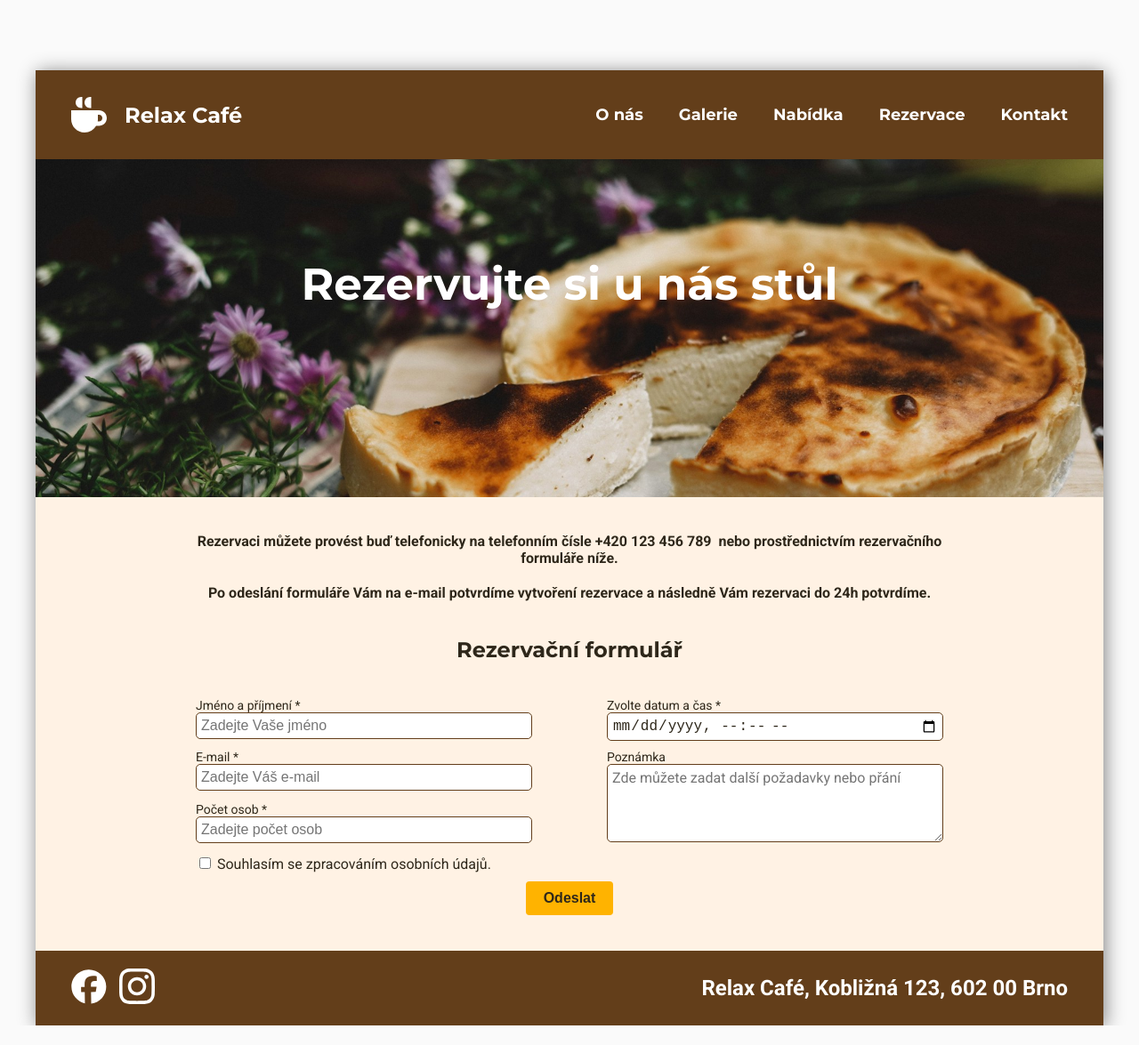
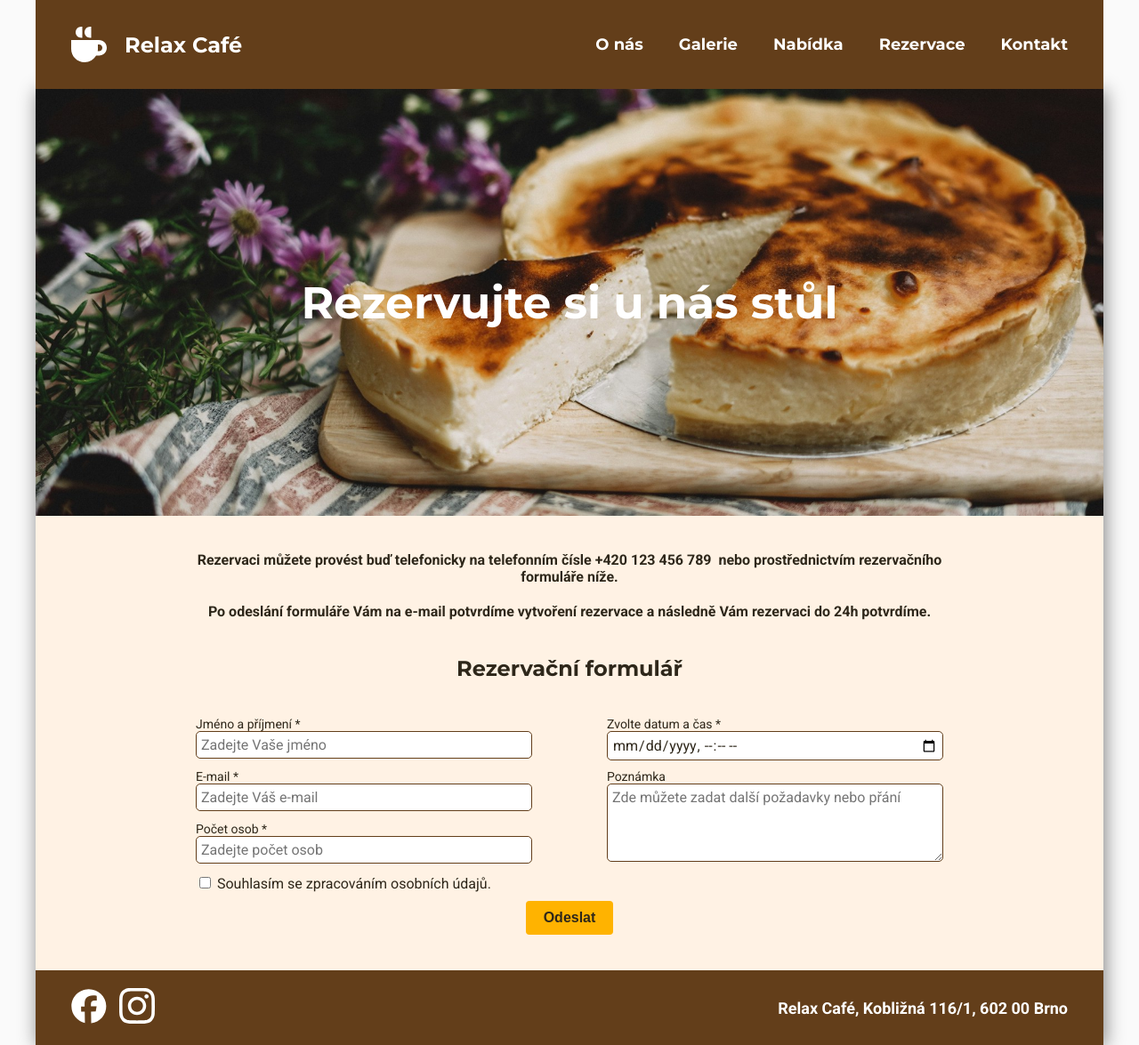
Before and after one commit to JanaSimickova/ZAVERECNY-PROJEKT-Relax-Cafe, an Eleventy site: page rezervace.html in a window 1280 px wide. Shown: the whole page at 89% size. Before the commit the page ends 1153 px from the top, so only its background shows below. Built offline with nearby package versions, Linux system fonts and the light colour scheme; Eleventy itself is replaced by a stand-in of ours; files that its build step writes are made by us from their sources; files whose address does not match are found by name.

Commit message:
Hotový projekt

```diff
--- a/_includes/main-template.njk
+++ b/_includes/main-template.njk
@@ -48,7 +48,7 @@
       <a class="footer__fb" href="https://www.facebook.com/"><img class="footer__image" src="/images/svg/Facebook Icon.svg" alt="Facebook"></a>
       <a class="footer__ig" href="https://www.instagram.com/"><img class="footer__image" src="/images/svg/IG-icon.svg" alt="Instagram"></a>
     </div>
-    <p class="footer__address">Relax Café, Kobližná 123, 602 00 Brno</p>
+    <p class="footer__address">Relax Café, Kobližná 116/1, 602 00 Brno</p>
   </footer>
 
 <script src="/js/script.js"></script>
@@ -60,7 +60,7 @@
 <script>
   new Glide('.glide', {
     type: "carousel",
-    autoplay: 2000
+    autoplay: 3000
   }).mount()
 </script>
 
--- a/rezervace.html
+++ b/rezervace.html
@@ -30,7 +30,7 @@ layout: main-template.njk
 
   <div class="form__field">
     <label for="number">Počet osob *</label>
-    <input type="number" name="number" id="number" placeholder="Zadejte počet osob" required>
+    <input type="number" name="number" id="number" min="1" max="40" placeholder="Zadejte počet osob" required>
   </div>
 
   <div class="form__field form__field--date">
--- a/scss/_base.scss
+++ b/scss/_base.scss
@@ -20,7 +20,7 @@ h3 {
 .wrapper {
   max-width: 1200px;
   margin: 0 auto;
-  box-shadow: grey 2px 2px 20px;
+  box-shadow: 2px 2px 20px grey;
 }
 
 .main {
--- a/scss/_footer.scss
+++ b/scss/_footer.scss
@@ -4,49 +4,53 @@
   background-color: variables.$color-primary;
   color: white;
   display: flex;
-  flex-direction: column-reverse;
+  flex-direction: column;
   align-items: center;
   padding: 20px;
 }
 
 .footer__image {
   width: 2em;
-  margin-right: 10px;
+  margin: 0 10px 20px 0;
 }
 
 .footer__address {
-  margin: 0 0 20px 0;
+  margin: 0;
   font-weight: 700;
 }
+
 
 @media screen and (min-width: 640px) {
   .footer {
     flex-direction: row;
     justify-content: space-between;
 
+    &__image {
+      margin: 0 10px 0 0;
+      flex-basis: 50%;
+    }
+
     &__address {
       margin: 0;
       font-weight: 700;
-      font-size: 18px;
+      flex-basis: 50%;
+      text-align: right;
     }
+
   }
 }
 
 @media screen and (min-width: 1200px) {
   .footer {
     margin: 0 auto;
+    padding: 20px 40px;
 
     &__image {
       width: 2.5em;
     }
 
-    &__fb {
-      margin-left: 20px;
-    }
-
     &__address {
-     margin-right: 20px;
-     font-size: 24px;
+     font-size: 18px;
   }
   }
 }
--- a/scss/_header.scss
+++ b/scss/_header.scss
@@ -11,6 +11,7 @@
   margin: 0 auto;
   position: fixed;
   z-index: 1;
+  top: 0;
 
   &__nav {
     display: flex;
--- a/scss/_page-gallery.scss
+++ b/scss/_page-gallery.scss
@@ -7,9 +7,11 @@
   flex-direction: column;
   justify-content: center;
   color: white;
+  background-position: center;
 
   &__gallery {
   background-image: url(/images/big/gallery-big.jpg);
+
   }
 
   &__title {
@@ -55,8 +57,12 @@
 }
 
 @media screen and (min-width: 1200px) {
-  .heading__title {
+  .heading {
+    margin-top: 100px;
+
+    &__title {
     font-size: 50px;
+    }
   }
   .gallery {
     grid-template-columns: repeat(3, calc(100% / 3));
--- a/scss/_page-home.scss
+++ b/scss/_page-home.scss
@@ -32,6 +32,7 @@
 	background-image: url(/images/big/cafe-big.jpg);
 	background-size: cover;
 	background-attachment: fixed;
+  background-position: center;
 }
 
 .cards {
@@ -72,7 +73,7 @@
   }
 }
 
-@media screen and (min-width: 700px) {
+@media screen and (min-width: 640px) {
   .photo__image--main {
     margin-top: 79px;
   }
@@ -94,11 +95,18 @@
       height: 200px;
       object-fit: cover;
       border-radius: 10px 0 0 10px;
+      overflow: hidden;
     }
 
     &__text {
       flex-basis: 50%;
     }
+  }
+}
+
+@media screen and (min-width: 900px) {
+  .card__image {
+    height: 250px;
   }
 }
 
--- a/scss/_page-reservation.scss
+++ b/scss/_page-reservation.scss
@@ -1,7 +1,7 @@
 @use "variables";
 
 .heading__reservation {
-  background-image: url(/images/cheesecake-big.jpg);
+  background-image: url(/images/big/cheesecake-big.jpg);
 }
 
 .reservation {
@@ -68,10 +68,7 @@
 	padding: 5px;
 	background-color: white;
   color: variables.$color-text;
-  }
-
-  & textarea {
-    font-family: variables.$font-text;
+  font-family: variables.$font-text;
   }
 
   & input[type="text"]:focus,
```
Also changed, not shown: kontakt.html (+3 -3 lines), css/style.css, css/style.min.css, images/breakfast.jpg (deleted), images/cake5.jpg (deleted), images/chocolate1.jpg (deleted), images/coffee.jpg (deleted), images/limonade.jpg (deleted), 2 other files.
